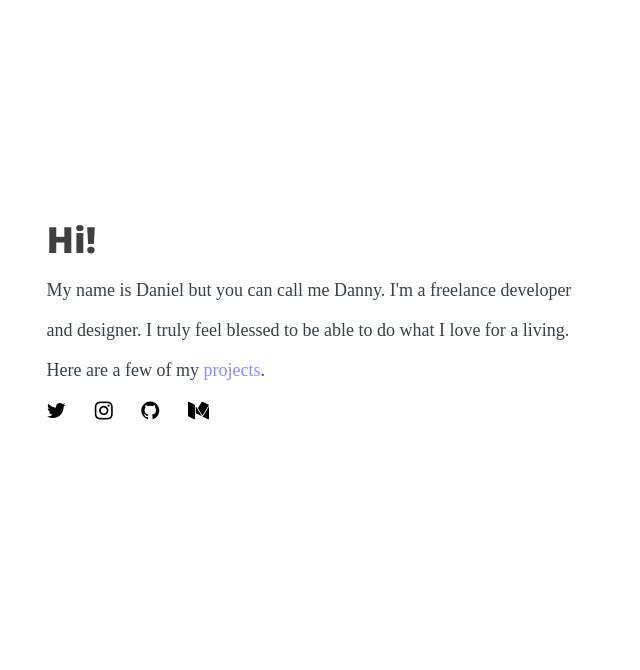
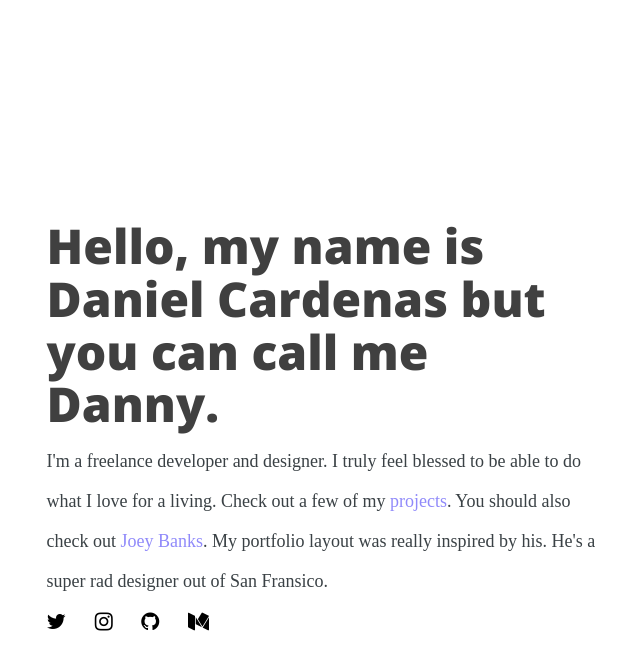
Before and after one commit to daninmotion/danielc, a Rails app: page / in a window 1280 px wide. Shown: the top 670 px of the page, without its empty margins (316-956 px from the left). Run offline with Rails 7, Linux system fonts and the light colour scheme; style sheets or scripts are compiled from the project's sources; some libraries are stand-ins or nearby versions; some web fonts are replaced.

Commit message:
Design changes

```diff
--- a/app/views/home/home_two.html.erb
+++ b/app/views/home/home_two.html.erb
@@ -2,9 +2,9 @@
 	<div class="content">
 		<div class="row">
 			<div class="col-md-6 col-md-offset-3">
-				<h2>Hi!</h2>
+				<h1>Hello, my name is Daniel Cardenas but you can call me Danny.</h1>
 				<p>
-					My name is Daniel but you can call me Danny. I'm a freelance developer and designer. I truly feel blessed to be able to do what I love for a living. Here are a few of my <span class="link"><%= link_to "projects", projects_path, target: "_blank" %></span>.
+					I'm a freelance developer and designer. I truly feel blessed to be able to do what I love for a living. Check out a few of my <span class="link"><%= link_to "projects", projects_path, target: "_blank" %></span>. You should also check out <span class="link"><a href="http://joeyabanks.me/" target="_blank">Joey Banks</a></span>. My portfolio layout was really inspired by his. He's a super rad designer out of San Fransico.
 				</p>
 			</div>
 		</div>
--- a/app/views/layouts/application.html.erb
+++ b/app/views/layouts/application.html.erb
@@ -1,6 +1,7 @@
 <!DOCTYPE html>
 <html>
 <head>
+  <%= favicon_link_tag 'https://s3.amazonaws.com/danielcardeans-link/danielc+website/circle-64x64.png' %>
   <meta charset="utf-8">
   <meta http-equiv="X-UA-Compatible" content="IE=edge">
   <meta name="viewport" content="width=device-width, initial-scale=1">
```
Also changed, not shown: app/assets/images/circle-64x64.png (added).
